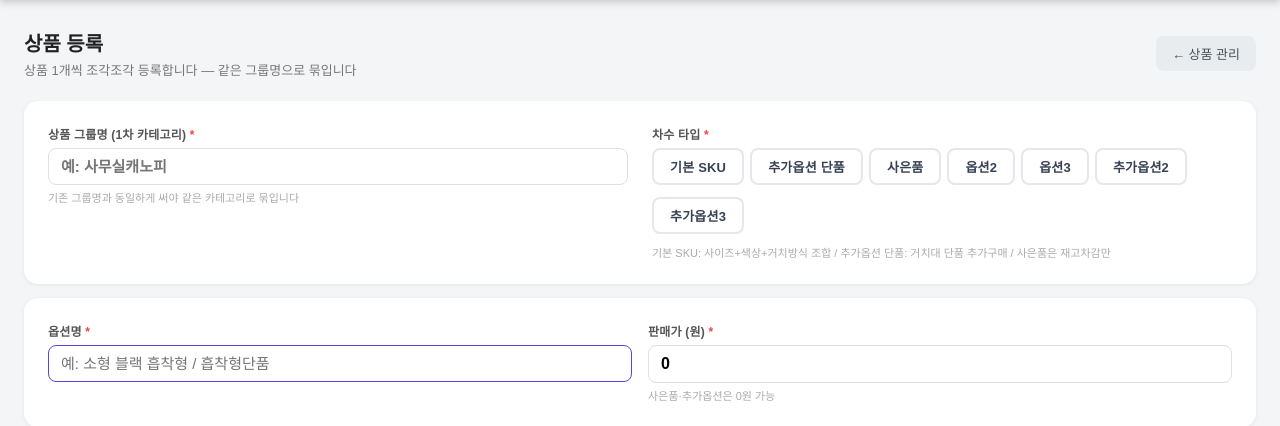
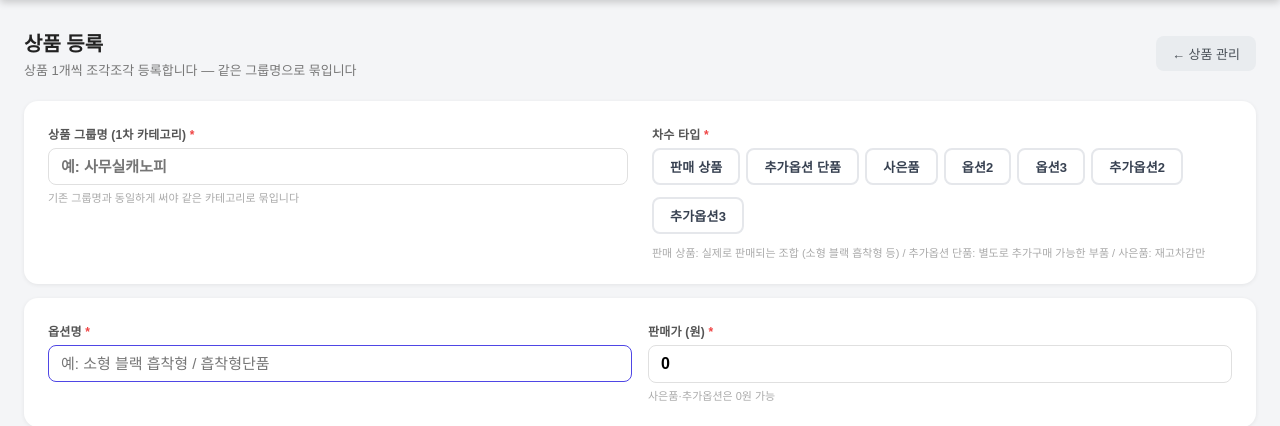
Before and after one commit to hew1128/margin-stock, a Flask app: page /register in a window 1280 px wide. Shown: the part 54-480 px from the top of the page. Run offline with Flask 3, Linux system fonts and the light colour scheme; data that the repository does not hold is empty.

Commit message:
기본 SKU → 판매 상품으로 레이블 변경

```diff
--- a/templates/product_register.html
+++ b/templates/product_register.html
@@ -34,7 +34,7 @@
         <label>차수 타입 <span style="color:#ef4444">*</span></label>
         <div style="display:flex;flex-wrap:wrap;gap:6px;margin-top:6px">
           {% set types = [
-            ('opt1','기본 SKU','#3b82f6'),
+            ('opt1','판매 상품','#3b82f6'),
             ('add1','추가옵션 단품','#f59e0b'),
             ('gift','사은품','#ef4444'),
             ('opt2','옵션2','#8b5cf6'),
@@ -55,7 +55,7 @@
           </label>
           {% endfor %}
         </div>
-        <p class="hint">기본 SKU: 사이즈+색상+거치방식 조합 / 추가옵션 단품: 거치대 단품 추가구매 / 사은품은 재고차감만</p>
+        <p class="hint">판매 상품: 실제로 판매되는 조합 (소형 블랙 흡착형 등) / 추가옵션 단품: 별도로 추가구매 가능한 부품 / 사은품: 재고차감만</p>
       </div>
     </div>
   </div>
```
